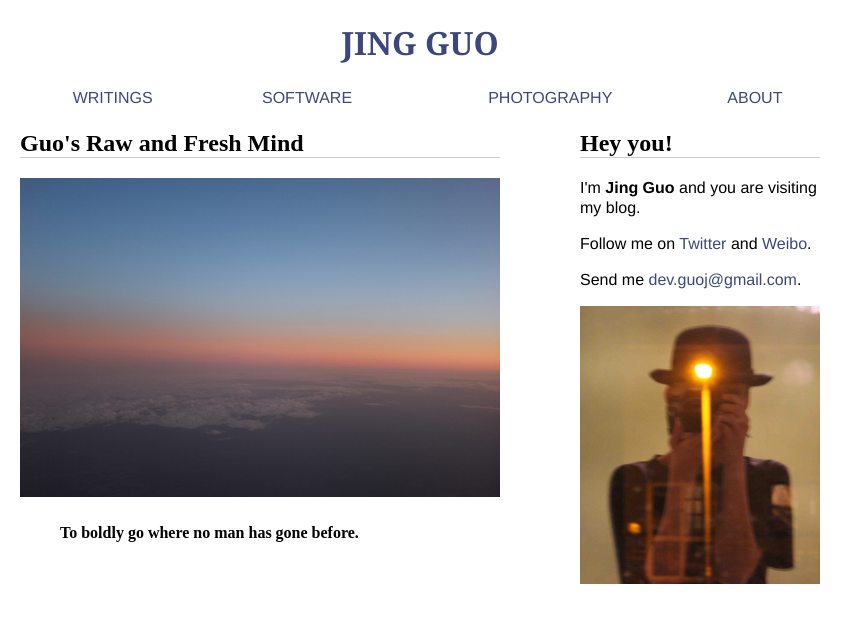
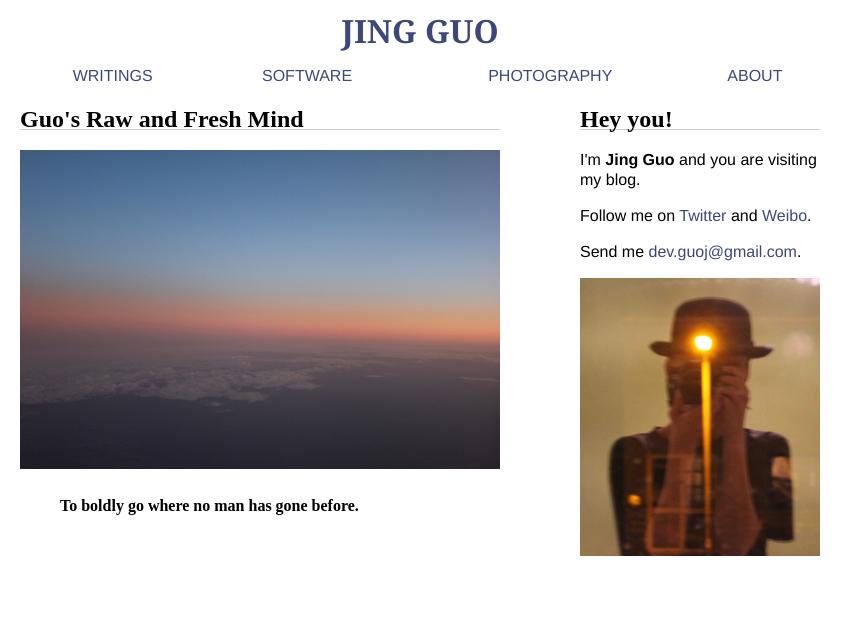
Before and after one commit to guojing0/guojing0.github.io, a Jekyll site: the page built from index.html, in a window 1280 px wide. Shown: the top 623 px of the page, without its empty margins (0-863 px from the left). Built offline with Jekyll 4.4.1, drawn with Linux system fonts in a browser that asks for light colours; Markdown is read by kramdown in place of the engine named in the settings.

Commit message:
body height

```diff
--- a/css/blog.css
+++ b/css/blog.css
@@ -2,6 +2,7 @@ body {
   margin: 20px;
   padding: 0;
   max-width: 800px;
+  line-height: 125%;
 }
 
 header {
@@ -21,7 +22,6 @@ a {
 }
 
 p {
-  line-height: 125%;
   font-family: Helvetica;
   font-size: 16px;
 }
```
